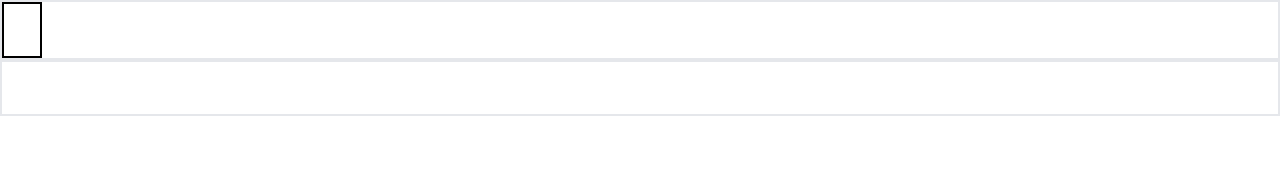
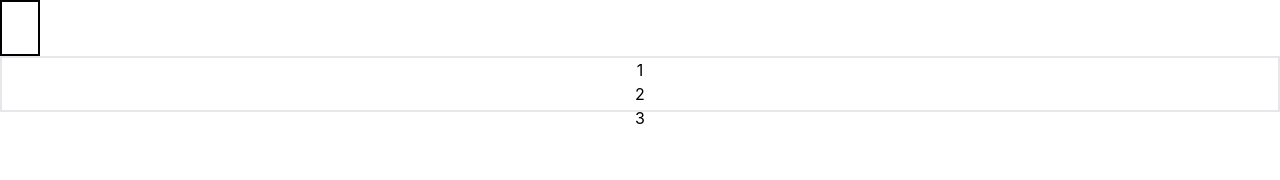
Before and after one commit to munrhalls/time-glance, a React (Create React App) app: page / in a window 1280 px wide. Shown: the top 180 px of the page. Built offline with nearby package versions, Linux system fonts and the light colour scheme.

Commit message:
ondrop works

```diff
--- a/package.json
+++ b/package.json
@@ -8,6 +8,7 @@
     "@testing-library/react": "^11.2.7",
     "@testing-library/user-event": "^12.8.3",
     "react": "^17.0.2",
+    "react-dnd-html5-backend": "^14.0.2",
     "react-dom": "^17.0.2",
     "react-scripts": "4.0.3",
     "web-vitals": "^1.1.2"
--- a/src/App.js
+++ b/src/App.js
@@ -1,15 +1,20 @@
 import "./App.css";
+import { DndProvider } from "react-dnd";
+import { HTML5Backend } from "react-dnd-html5-backend";
 import { TimeDeck } from "./components/TimeDeck";
+import { TimeCard } from "./components/TimeCard";
+
 import { Day } from "./components/Day";
 
 function App() {
   return (
-    <div className="App container h-screen box-border">
-      <TimeDeck />
-      <Day />
-
-    </div>
+    <DndProvider backend={HTML5Backend}>
+      <div className="App container h-screen box-border">
+        <TimeCard />
+        <Day />
+      </div>
+    </DndProvider>
   );
 }
 
-export default App
+export default App;
--- a/src/components/Day.js
+++ b/src/components/Day.js
@@ -1,9 +1,42 @@
-import React from 'react'
+import React from "react";
+import { useDrop } from "react-dnd";
+import { TimeCard } from "./TimeCard";
+import { useState } from "react";
 
 export const Day = () => {
+  // syntax for functions
+  // this needs to detect ondrop
+  // launch callback on ondrop
+  // do checks
+  // update/not update state accordingly
+
+  const [cards] = useState([
+    { id: 1, num: 1 },
+    { id: 2, num: 2 },
+    { id: 3, num: 3 },
+  ]);
+
+  const handleDrop = (e) => {
+    console.log("DROP!!!");
+    console.log(e);
+  }
+  const onDragOver = (e) => {
+    e.preventDefault();
+  };
+  function handleOnClick() {
+    console.log("CLICK");
+  }
+
   return (
-    <div className="h-14 border-2">
-
+    <div
+      className="h-14 border-2"
+      onClick={handleOnClick}
+      onDragOver={onDragOver}
+      onDrop={(e) => handleDrop(e)}
+    >
+      {cards.map((card) => (
+        <h3 key={card.id}>{card.num}</h3>
+      ))}
     </div>
-  )
-}
+  );
+};
--- a/src/components/TimeCard.js
+++ b/src/components/TimeCard.js
@@ -1,8 +1,12 @@
 import React from 'react'
+import { useDrag } from 'react-dnd'
 
 export const TimeCard = () => {
+  // this needs to be draggable
+  // DONE
   return (
-    <div className="bg-blue h-14 w-10 border-black border-2">
+    <div className="bg-blue h-14 w-10 border-black border-2"
+    draggable>
 
     </div>
   )
```
Also changed, not shown: 1 other file (tests, documents, lock files or other folders).
